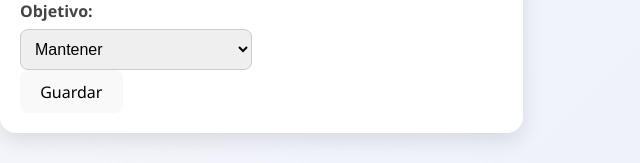
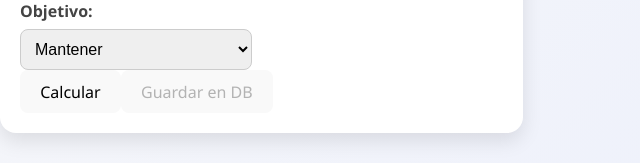
Before and after one commit to DuvanHB/nutri_life_front, a React (Vite) app: page / in a window 1280 px wide. Both pictures are taken after a click on the button "Settings ⚙️". Shown: the part 575-738 px from the top of the page, without its empty margins (0-640 px from the left). Built offline with nearby package versions, Linux system fonts and the light colour scheme.

Commit message:
save data plan

```diff
--- a/src/pages/Settings.jsx
+++ b/src/pages/Settings.jsx
@@ -4,6 +4,7 @@ function Settings({ settings, handleSettingsChange }) {
   const [nutritionPlan, setNutritionPlan] = useState(null);
   const [loading, setLoading] = useState(false);
 
+  // Call backend to calculate nutrition
   const handleSave = async () => {
     setLoading(true);
     try {
@@ -19,6 +20,53 @@ function Settings({ settings, handleSettingsChange }) {
       console.error("Error al calcular nutrición:", err);
     }
     setLoading(false);
+  };
+
+  // Save the calculated plan into MongoDB
+  const handleSaveToDB = async () => {
+    if (!nutritionPlan) {
+      alert("First calculate the plan, then click Save.");
+      return;
+    }
+
+    const payload = {
+      gender: settings.gender,
+      age: Number(settings.age),
+      height: Number(settings.height),
+      weight: Number(settings.weight),
+      trainsPerWeek: Number(settings.trainsPerWeek || 0),
+      activity: settings.activity,
+      goal: settings.goal,
+      // results from calculate-nutrition
+      calories: nutritionPlan.calories,
+      protein: nutritionPlan.protein,
+      fat: nutritionPlan.fat,
+      carbs: nutritionPlan.carbs,
+      // optional
+      note: "",
+      date: new Date().toISOString(),
+    };
+
+    try {
+      const res = await fetch("http://localhost:5000/save-nutrition", {
+        method: "POST",
+        headers: { "Content-Type": "application/json" },
+        body: JSON.stringify(payload),
+      });
+
+      const data = await res.json();
+      if (!res.ok) {
+        console.error("Save error:", data);
+        alert("Error saving plan: " + (data.error || "unknown"));
+        return;
+      }
+
+      console.log("Saved:", data.data);
+      alert("Plan saved ✅");
+    } catch (err) {
+      console.error("Save failed:", err);
+      alert("Save failed");
+    }
   };
 
   return (
@@ -99,8 +147,14 @@ function Settings({ settings, handleSettingsChange }) {
         </label>
       </form>
 
+      {/* First calculate */}
       <button onClick={handleSave} disabled={loading}>
-        {loading ? "Calculando..." : "Guardar"}
+        {loading ? "Calculando..." : "Calcular"}
+      </button>
+
+      {/* Then save to DB */}
+      <button onClick={handleSaveToDB} disabled={!nutritionPlan}>
+        Guardar en DB
       </button>
 
       {nutritionPlan && (
```
